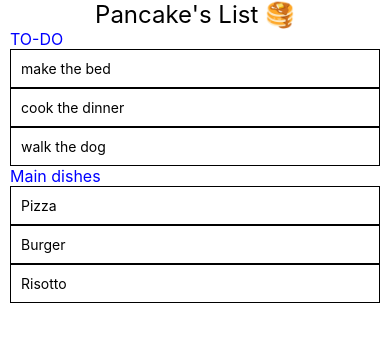
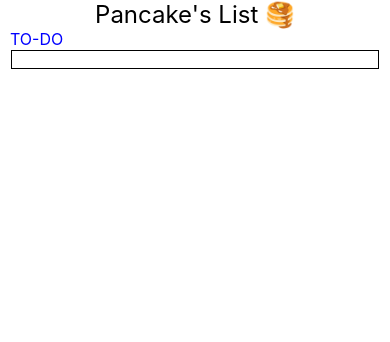
Before and after one commit to Bbeluco/PancakeList, a React Native app: screen / in a window 390 px wide. Shown: the top 342 px of the page. Built offline with nearby package versions, Linux system fonts and the light colour scheme.

Commit message:
Append new items to list

```diff
--- /dev/null
+++ b/src/components/InputField/InputField.tsx
@@ -0,0 +1,26 @@
+import React from 'react';
+import {TextInput, View} from 'react-native';
+
+interface InputFieldProps {
+  populateTaskList: (text: string) => void;
+}
+
+function InputField(props: InputFieldProps): JSX.Element {
+  return (
+    <View style={{padding: 1}}>
+      <TextInput
+        style={{borderWidth: 1}}
+        onChangeText={newTask => onChangeText(props.populateTaskList, newTask)}
+      />
+    </View>
+  );
+}
+
+function onChangeText(
+  populateTaskList: (text: string) => void,
+  newTask: string,
+): void {
+  populateTaskList(newTask);
+}
+
+export default InputField;
--- a/src/components/ListItems/ListItems.tsx
+++ b/src/components/ListItems/ListItems.tsx
@@ -1,18 +1,18 @@
 import React from 'react';
 import {View, SectionList, Text} from 'react-native';
-
-const DATA = [
-  {
-    title: 'TO-DO',
-    data: ['make the bed', 'cook the dinner', 'walk the dog'],
-  },
-  {
-    title: 'Main dishes',
-    data: ['Pizza', 'Burger', 'Risotto'],
-  },
-];
+import InputField from '../InputField/InputField';
+import ListItemsHooks from './ListItemsHooks';
 
 function ListItems(): JSX.Element {
+  const {taskList, populateTaskList} = ListItemsHooks();
+
+  const DATA = [
+    {
+      title: 'TO-DO',
+      data: taskList,
+    },
+  ];
+
   return (
     <View
       style={{
@@ -24,11 +24,7 @@ function ListItems(): JSX.Element {
       <SectionList
         sections={DATA}
         keyExtractor={(item, index) => item + index}
-        renderItem={({item}) => (
-          <View style={{padding: 10, borderColor: 'black', borderWidth: 1}}>
-            <Text style={{color: 'black'}}>{item}</Text>
-          </View>
-        )}
+        renderItem={() => <InputField populateTaskList={populateTaskList} />}
         renderSectionHeader={({section: {title}}) => (
           <Text style={{color: 'blue', fontSize: 16}}>{title}</Text>
         )}
--- /dev/null
+++ b/src/components/ListItems/ListItemsHooks.ts
@@ -0,0 +1,13 @@
+import {useState} from 'react';
+
+function ListItemsHooks() {
+  const [taskList, setTaskList] = useState(['']);
+
+  function populateTaskList(newTask: string): void {
+    setTaskList([...taskList, newTask]);
+  }
+
+  return {taskList, populateTaskList};
+}
+
+export default ListItemsHooks;
```
